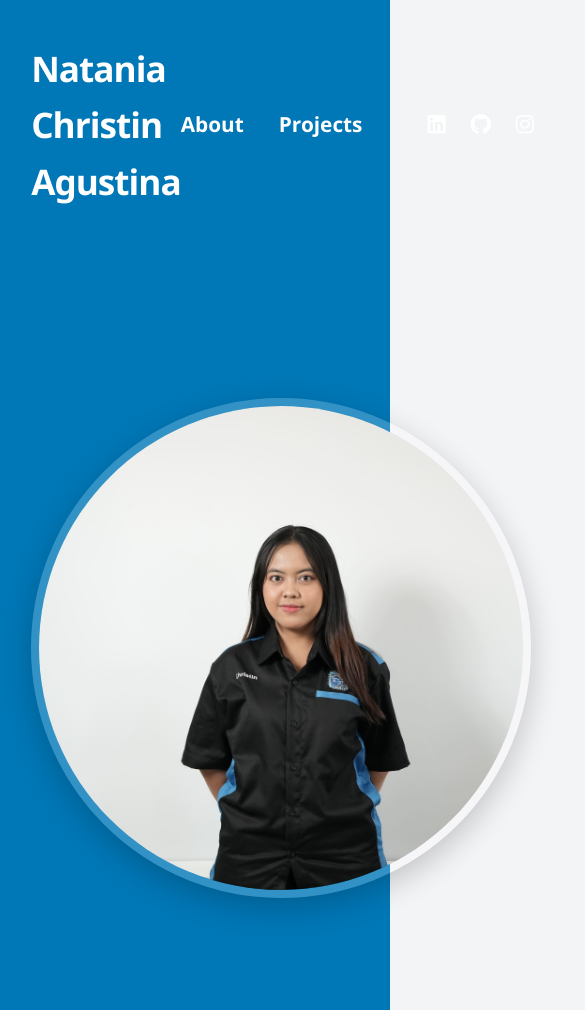
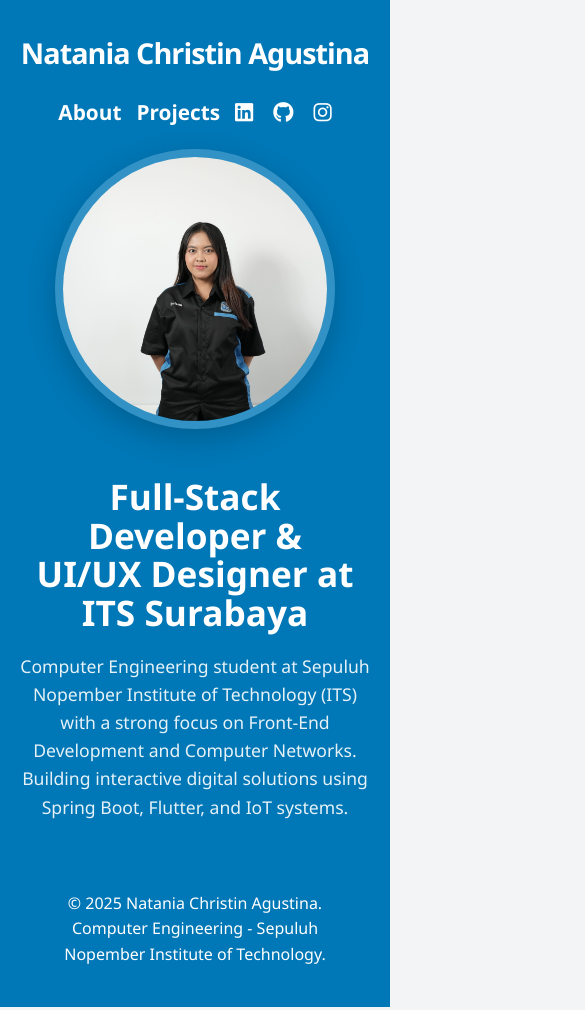
Before and after one commit to christin1824/Portofolio_NataniaChristinAgustina, a plain HTML site: page index.html in a window 390 px wide. Shown: the top 1010 px of the page, 585 px wide, since content can reach past the window. Drawn offline with Linux system fonts and the light colour scheme.

Commit message:
update portfolio

```diff
--- a/index.html
+++ b/index.html
@@ -3,7 +3,7 @@
 <head>
     <meta charset="UTF-8">
     <meta name="viewport" content="width=device-width, initial-scale=1.0">
-    <title>Portofolio | Natania Christin Agustina</title>
+    <title>Portfolio | Natania Christin Agustina</title>
     <link rel="stylesheet" href="https://cdnjs.cloudflare.com/ajax/libs/font-awesome/6.0.0/css/all.min.css">
     <style>
         * {
@@ -113,6 +113,7 @@
             font-weight: 400;
         }
 
+        /* Content Sections */
         .content-section {
             display: none;
             opacity: 0;
@@ -229,6 +230,40 @@
             color: white;
             font-size: 1rem;
         }
+
+        /* --- MOBILE RESPONSIVE FIX --- */
+        @media (max-width: 992px) {
+            .profile-img-container img {
+                width: 350px;
+                height: 350px;
+            }
+            .hero-text h1 { font-size: 2.8rem; }
+        }
+
+        @media (max-width: 768px) {
+            header { padding: 30px 5%; }
+            nav { flex-direction: column; gap: 20px; }
+            nav .logo { font-size: 1.8rem; }
+            nav .nav-links { gap: 15px; font-size: 1.1rem; }
+            nav .nav-links .social-icons { margin-left: 0; gap: 20px; }
+
+            .hero-content {
+                flex-direction: column;
+                text-align: center;
+                gap: 40px;
+            }
+            .profile-img-container img {
+                width: 280px;
+                height: 280px;
+            }
+            .hero-text h1 { font-size: 2.2rem; }
+            .hero-text p { font-size: 1.1rem; }
+
+            .about-section { padding: 30px 20px; }
+            .about-section h2 { font-size: 2rem; }
+            .project-title { font-size: 2.2rem; }
+            .video-grid { grid-template-columns: 1fr; }
+        }
     </style>
 </head>
 <body>
@@ -338,7 +373,6 @@
                         <a href="https://www.figma.com/design/kFtc3TkM3uXxhZZNCGjkjV/basdat?node-id=0-1" target="_blank" class="figma-btn">View Figma</a>
                     </div>
                 </div>
-
             </div>
         </section>
     </div>
```
